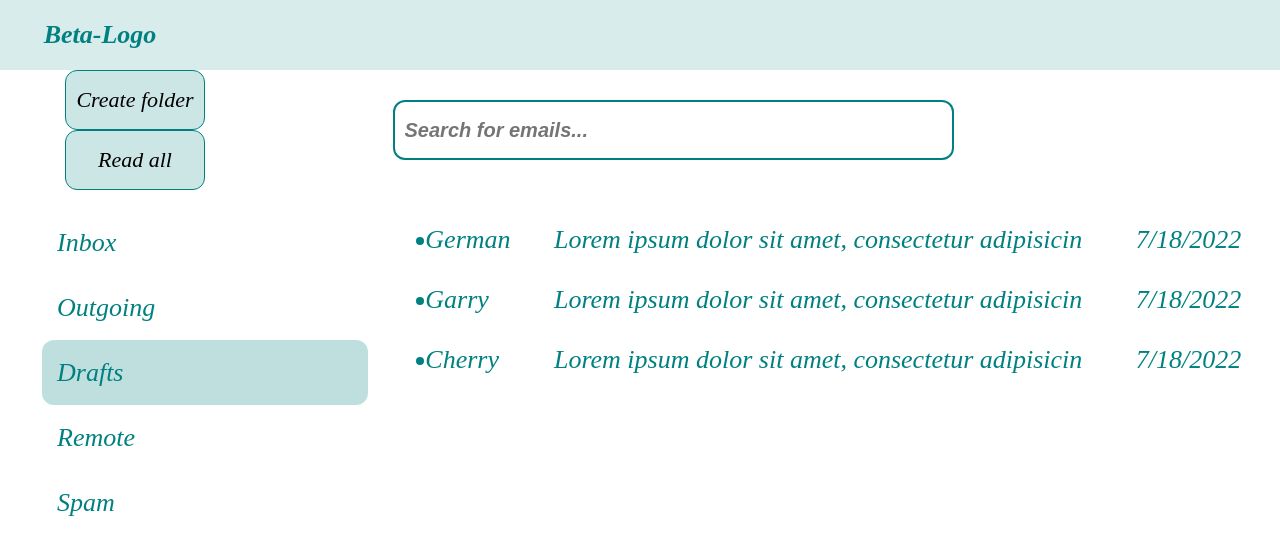
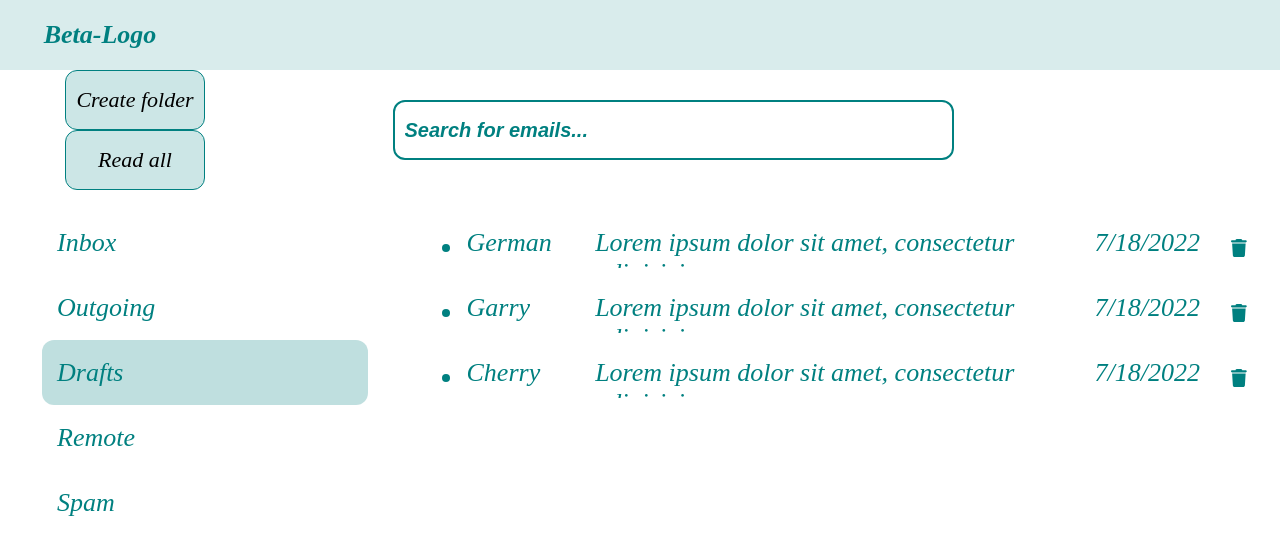
Before and after one commit to ArtemDrago/EmailBeta, a React (Create React App) app: page /Drafts in a window 1280 px wide. Shown: the top 554 px of the page. Built offline with nearby package versions, Linux system fonts and the light colour scheme.

Commit message:
added the function of deleting letters and changed the structure of processing a full-screen letter

```diff
--- a/src/components/FullScrinLetter/FulScrinLetter.tsx
+++ b/src/components/FullScrinLetter/FulScrinLetter.tsx
@@ -1,5 +1,5 @@
 import { FontAwesomeIcon } from '@fortawesome/react-fontawesome';
-import React, { useEffect, useMemo } from 'react';
+import React, { useEffect, useMemo, useState } from 'react';
 import { useDispatch } from 'react-redux';
 import { useNavigate, useParams } from 'react-router-dom';
 import { useTypeSelector } from '../../hooks/useTypeSelector';
@@ -19,10 +19,28 @@ const FullScrinLetter: React.FC<FullScrinLetterProps> = ({ folderType }) => {
    const key = Object.keys(folder.bigFolder)
    let curArr = folder.bigFolder[`${folderTitle}`] || folder.bigFolder[`${folderType}`]
    const stateFolder: lettersInFolder[] = curArr.letters
-   const curId = (!isNaN(+`${id}`) && stateFolder.length >= +`${id}`) ? id : `${stateFolder.length}`
+
+   const keyMass: number[] = []
+   stateFolder.map(item => {
+      keyMass.push(item.id)
+   })
+
+   let curId = (!isNaN(+`${id}`) && stateFolder.length >= +`${id}`)
+      ?
+      id
+      :
+      keyMass.includes(+`${id}`)
+         ?
+         id
+         :
+         (folderTitle === 'Remote')
+            ?
+            `${stateFolder.slice(-1)[0].id}`
+            :
+            `${stateFolder.length}`
+
    const stateItem = stateFolder.filter(item => item.id.toString() === curId)
    const valuesArr = [...stateItem]
-
    const renderFullLetter = () => {
       let folderName = null
       key.forEach(key => {
@@ -40,9 +58,10 @@ const FullScrinLetter: React.FC<FullScrinLetterProps> = ({ folderType }) => {
          if (folderName === null) {
             document.location.pathname = `${url}`
          }
-         if (folderName != null && num != curId) {
+         if (folderName != null && id != curId) {
             document.location.pathname = `${urlFolder}`
          }
+
       }
    }
 
--- a/src/components/componentsContentFolder/FolderLetters/FolderLetters.tsx
+++ b/src/components/componentsContentFolder/FolderLetters/FolderLetters.tsx
@@ -25,6 +25,9 @@ const FolderLetters: React.FC<FolderLettersProps> = ({ curValueType }) => {
          setFolderMass(folder.bigFolder[`${current}`].letters)
       }
    }
+   useMemo(() => {
+      isFolder()
+   }, [folder])
 
    useMemo(() => {
       isFolder()
--- a/src/components/componentsContentFolder/contentFolderEmails/ContentFolderEmails.tsx
+++ b/src/components/componentsContentFolder/contentFolderEmails/ContentFolderEmails.tsx
@@ -1,8 +1,9 @@
+import { FontAwesomeIcon } from '@fortawesome/react-fontawesome';
 import React from 'react';
 import { useDispatch } from 'react-redux';
 import { Link } from 'react-router-dom';
 import { lettersInFolder } from '../../../store/action-creator/folder';
-import { readLetterAction } from '../../../store/redusers/folderReduser';
+import { deilteLeterAction, readLetterAction } from '../../../store/redusers/folderReduser';
 import './style.css'
 
 interface ContentFolderEmailsProps {
@@ -16,6 +17,15 @@ const ContentFolderEmails: React.FC<ContentFolderEmailsProps> = ({ item, folderT
     const changeReadLetter = (item: lettersInFolder) => {
         dispatch(readLetterAction([folderType, item]))
     }
+    const deliteEmail = (e: any, item: lettersInFolder) => {
+        e.preventDefault()
+        e.stopPropagation()
+        dispatch(deilteLeterAction({
+            folderType: folderType,
+            item
+        }))
+    }
+
     return (
         <>
             <Link
@@ -23,14 +33,25 @@ const ContentFolderEmails: React.FC<ContentFolderEmailsProps> = ({ item, folderT
                 className='value'
                 to={`/${folderType}/${item.id}`}
             >
-
-                {item.chect
-                    ? <></>
-                    : <div className='chect'></div>
-                }
+                <div className='look'>
+                    {item.chect
+                        ? //<input type='checkbox'></input>
+                        <></>
+                        :
+                        <div className='chect'></div>
+                    }
+                </div>
                 <div className='content-letter'> {item.autor} </div>
                 <div className='content-letter_text'> {item.value.substring(0, 50)} </div>
-                <div className='content-letter'> {item.date}  </div>
+                <div className='content-letter'> {item.date} </div>
+                <div className='delite-container'>
+                    <button
+                        className='delite-leter'
+                        onClick={e => deliteEmail(e, item)}
+                    >
+                        <FontAwesomeIcon icon={['fas', 'trash']} />
+                    </button>
+                </div>
             </Link>
         </>
     );
--- a/src/components/componentsContentFolder/contentFolderEmails/style.css
+++ b/src/components/componentsContentFolder/contentFolderEmails/style.css
@@ -6,6 +6,7 @@
   border-radius: 12px;
   position: relative;
   height: 40px;
+  margin: 2.5px 0;
 }
 
 .value:hover {
@@ -24,11 +25,19 @@
   font-size: 26px;
   color: teal;
   font-style: italic;
-  width: 70%;
+  width: 60%;
   overflow: hidden;
   height: 100%;
   flex-wrap: wrap;
   padding: 0 5px;
+}
+
+.look {
+  width: 5%;
+  height: 100%;
+  display: flex;
+  align-items: center;
+  justify-content: center;
 }
 
 .chect {
@@ -36,8 +45,28 @@
   height: 8px;
   border-radius: 50%;
   background-color: teal;
-  position: absolute;
-  left: 1px;
-  top: 37%;
+}
 
+.delite-container {
+  width: 5%;
+  height: 100%;
+  display: flex;
+  align-items: center;
+  justify-content: center;
 }
+
+.delite-leter {
+  width: 35px;
+  height: 35px;
+  display: flex;
+  align-items: center;
+  justify-content: center;
+  font-size: 18px;
+  border-radius: 50%;
+  color: teal;
+}
+
+.delite-leter:hover {
+  color: rgba(0, 128, 128, 0.75);
+  background-color: rgba(128, 129, 129, 0.25);
+}
--- a/src/components/createAndSearch/SettingBox.tsx
+++ b/src/components/createAndSearch/SettingBox.tsx
@@ -1,19 +1,19 @@
 import React, { useEffect, useState } from 'react';
 import { useDispatch } from 'react-redux';
 import { Outlet } from 'react-router-dom';
+import { useTypeSelector } from '../../hooks/useTypeSelector';
 import { NewFolder } from '../../store/action-creator/folder';
 import { addFolderAction, readAllAction } from '../../store/redusers/folderReduser';
 import MyModal from '../UI/modal/MyModal';
-
 import './style.css'
 
 interface SettingBoxProp {
     filterFolder: Function,
-
 }
 
 const SettingBox: React.FC<SettingBoxProp> = ({ filterFolder }) => {
-
+    const { folder } = useTypeSelector(state => state.bigReduser)
+    const keys = Object.keys(folder.bigFolder)
     const [inputValue, setInputValue] = React.useState<string>('')
     const dispatch = useDispatch()
     const [visible, setVisible] = useState(false)
@@ -44,6 +44,15 @@ const SettingBox: React.FC<SettingBoxProp> = ({ filterFolder }) => {
         dispatch(readAllAction())
     }
 
+    useEffect(() => {
+        const buttonList = document.querySelectorAll('.btn-create')
+        if (keys.length >= 10) {
+            buttonList[0].classList.add('disable')
+        } else {
+            buttonList[0].classList.remove('disable')
+        }
+    }, [keys])
+
     return (
         <>
             <div className='setting'>
@@ -51,6 +60,7 @@ const SettingBox: React.FC<SettingBoxProp> = ({ filterFolder }) => {
                     <button
                         className='btn-create'
                         onClick={() => setVisible(true)}
+                        disabled={(keys.length < 10) ? false : true}
                     >
                         Create folder
                     </button>
--- a/src/components/createAndSearch/style.css
+++ b/src/components/createAndSearch/style.css
@@ -39,9 +39,20 @@
     margin-right: 250px;
     margin-left: 10px;
     font-style: italic;
-    color: teal;
     font-size: 20px;
     font-weight: 600;
+}
+
+.input-search::placeholder {
+    color: teal;
+}
+
+.input-search:hover {
+    border: 2px solid rgb(7, 87, 0);
+}
+
+.input-search:hover::placeholder {
+    color: rgb(7, 87, 0);
 }
 
 .input-search:focus {
@@ -53,3 +64,14 @@
     color: teal;
     font-style: italic;
 }
+
+.disable {
+    border: 1px solid gray;
+    background-color: rgba(128, 128, 128, 0.15);
+    cursor: default;
+}
+
+.disable:hover {
+    background-color: rgba(128, 128, 128, 0.15);
+    color: black;
+}
--- a/src/components/header/style.css
+++ b/src/components/header/style.css
@@ -15,4 +15,5 @@
     font-weight: 700;
     font-style: italic;
     color: teal;
+    cursor: default;
 }
--- a/src/store/action-creator/folder.ts
+++ b/src/store/action-creator/folder.ts
@@ -1,3 +1,7 @@
+
+export interface TypeBigFolder {
+  key: NewFolder[]
+}
 
 export interface lettersInFolder {
   id: number,
@@ -23,7 +27,7 @@ export enum FolderActionTypes {
   DELITE_FOLDER = "DELITE_FOLDER",
   CHANGE_FOLDER = "CHANGE_FOLDER",
   READ_ALL = "READ_ALL",
-  READ_MAIL = "READ_MAIL"
+  READ_MAIL = "READ_MAIL",
 }
 interface AddFolderAction {
   type: FolderActionTypes.ADD_FOLDER;
--- /dev/null
+++ b/src/store/action-creator/leter.ts
@@ -0,0 +1,14 @@
+import { lettersInFolder } from "./folder";
+
+export type LeterAction = DeliteLeterAction
+
+export enum LeterActionTypes {
+   DELITE_LETER = "DELITE_LETER"
+}
+export interface DeliteLeterAction {
+   type: LeterActionTypes.DELITE_LETER;
+   payload: {
+      folderType: String,
+      item: lettersInFolder
+   }
+}
--- a/src/store/redusers/folderReduser.ts
+++ b/src/store/redusers/folderReduser.ts
@@ -1,13 +1,13 @@
 
 import { FolderAction, FolderActionTypes, lettersInFolder, NewFolder } from "../action-creator/folder"
+import { LeterAction, LeterActionTypes } from "../action-creator/leter"
 import { arrayLetters } from "./state"
-import _ from "lodash"
 
 export const initialState: any = {
    bigFolder: JSON.parse(localStorage.getItem('state')!) || arrayLetters
 }
 
-export const folderReduser = (state = initialState, action: FolderAction) => {
+export const folderReduser = (state = initialState, action: FolderAction | LeterAction) => {
    switch (action.type) {
       case FolderActionTypes.ADD_FOLDER:
          return { ...state, bigFolder: { ...state.bigFolder, ...action.payload } }
@@ -52,6 +52,18 @@ export const folderReduser = (state = initialState, action: FolderAction) => {
          })
          return { ...state }
 
+      case LeterActionTypes.DELITE_LETER:
+         const folderCase = action.payload.folderType
+         const leter = action.payload.item
+         const filterArr = state.bigFolder[`${folderCase}`].letters.filter((item: lettersInFolder) => item.id !== leter.id)
+         state.bigFolder[`${folderCase}`].letters = filterArr
+         const newId = new Date()
+         const idMail = +newId
+         leter.id = idMail
+         state.bigFolder.Remote.letters.push(leter)
+         console.log(state.bigFolder.Remote.letters)
+         return { ...state }
+
       default:
          return state
    }
@@ -61,3 +73,4 @@ export const deliteFolderAction = (payload: string) => ({ type: FolderActionType
 export const changeFolderAction = (payload: string[]) => ({ type: FolderActionTypes.CHANGE_FOLDER, payload })
 export const readAllAction = () => ({ type: FolderActionTypes.READ_ALL })
 export const readLetterAction = (payload: (String | lettersInFolder)[]) => ({ type: FolderActionTypes.READ_MAIL, payload })
+export const deilteLeterAction = (payload: { folderType: String, item: lettersInFolder }) => ({ type: LeterActionTypes.DELITE_LETER, payload })
--- a/src/store/redusers/index.ts
+++ b/src/store/redusers/index.ts
@@ -1,6 +1,5 @@
 import { combineReducers } from "redux";
 import { folderReduser } from "./folderReduser";
-
 
 export const bigReduser = combineReducers({
    folder: folderReduser,
```
Also changed, not shown: src/store/redusers/state.ts (+39 -38 lines).
